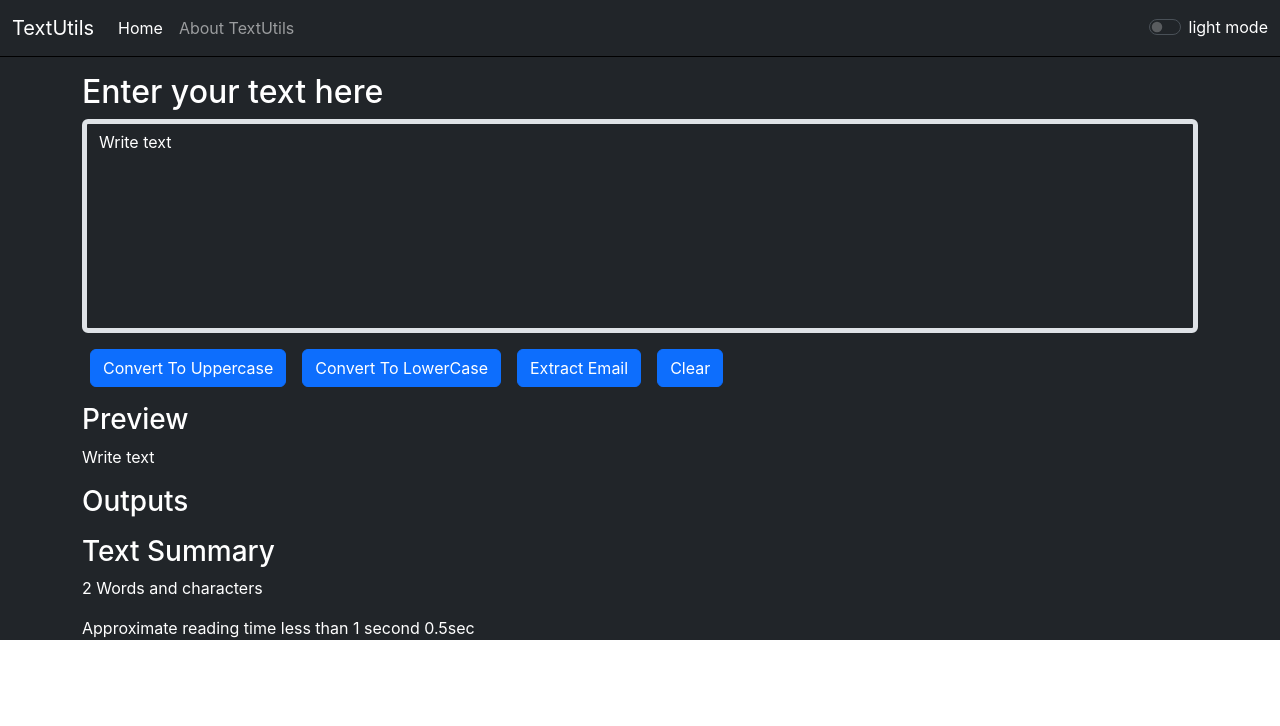
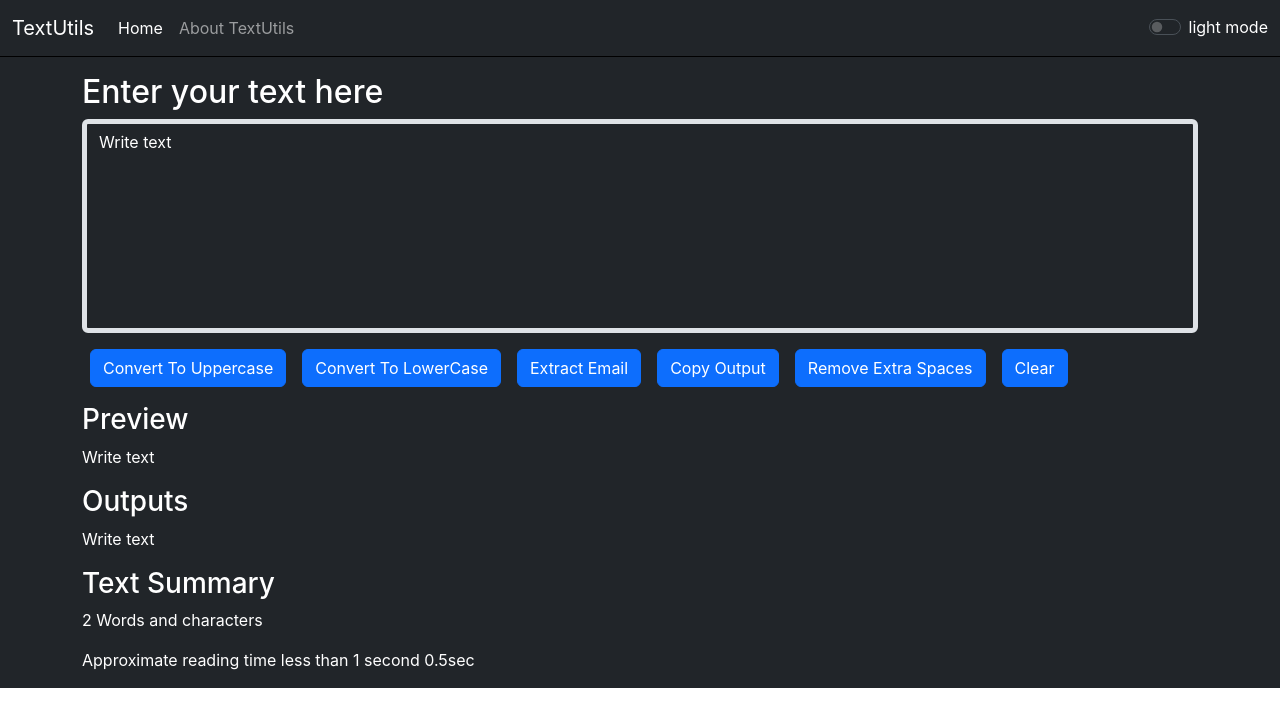
Before and after one commit to animeshmaiti/textUtils, a React (Create React App) app: page / in a window 1280 px wide. Shown: the top 726 px of the page. Built offline with nearby package versions, Linux system fonts and the light colour scheme.

Commit message:
add more utils

```diff
--- a/src/App.css
+++ b/src/App.css
@@ -7,3 +7,6 @@ textarea.form-control{
 .form-check-label{
   color: aliceblue;
 }
+.alert{
+  margin-bottom: 0;
+}
--- a/src/App.jsx
+++ b/src/App.jsx
@@ -1,39 +1,58 @@
 import "./App.css";
+import Alert from "./components/Alert";
 import Navbar from "./components/Navbar";
 import TextForm from "./components/TextForm";
-import {useState} from 'react'
+import { useState } from "react";
 
 function App() {
-  const [myStyle,setMyStyle]= useState({
+  const [myStyle, setMyStyle] = useState({
     color: "white",
-    backgroundColor: '#212529',
+    backgroundColor: "#212529",
     btnText: "light mode",
-    nav_bg:"navbar navbar-expand-lg bg-dark",
-    nav_style:"dark",
+    nav_bg: "navbar navbar-expand-lg bg-dark",
+    nav_style: "dark",
   });
+  const [alert, setAlert] = useState(null);
+  const showAlert = (type, massage) => {
+    setAlert({
+      msg: massage,
+      type: type,
+    });
+    setTimeout(() => {
+      setAlert(null);
+    }, 1500);
+  };
   const toggleStyle = () => {
     if (myStyle.color === "white") {
       setMyStyle({
         color: "#212529",
         backgroundColor: "white",
         btnText: "Dark Mode",
-        nav_bg:"navbar navbar-expand-lg",
-        nav_style:"light",
+        nav_bg: "navbar navbar-expand-lg",
+        nav_style: "light",
       });
+      showAlert("success","Light mode is enabled");
     } else {
-        setMyStyle({
+      setMyStyle({
         color: "white",
         backgroundColor: "#212529",
         btnText: "Light Mode",
-        nav_bg:"navbar navbar-expand-lg bg-dark",
-        nav_style:"dark",
+        nav_bg: "navbar navbar-expand-lg bg-dark",
+        nav_style: "dark",
       });
+      showAlert("success","Dark mode is enabled");
     }
   };
   return (
     <>
-      <Navbar title="TextUtils" aboutText="About TextUtils" myTheme={myStyle} toggleStyle={toggleStyle}/>
-      <TextForm heading="Enter your text here" myTheme={myStyle}/>
+      <Navbar
+        title="TextUtils"
+        aboutText="About TextUtils"
+        myTheme={myStyle}
+        toggleStyle={toggleStyle}
+      />
+      <Alert alert={alert}/>
+      <TextForm heading="Enter your text here" myTheme={myStyle} />
     </>
   );
 }
--- /dev/null
+++ b/src/components/Alert.jsx
@@ -0,0 +1,20 @@
+import React from "react";
+
+function Alert(props) {
+
+    const capitalize=(word)=>{
+        const lower = word.toLowerCase();
+        return lower.charAt(0).toUpperCase()+lower.slice(1);
+    }
+  return (
+    props.alert && <div
+      className={`alert alert-${props.alert.type} alert-dismissible fade show`}
+      role="alert"
+    >
+      <strong>{capitalize(props.alert.type)}:</strong>
+      {props.alert.msg}
+    </div>
+  );
+}
+
+export default Alert;
--- a/src/components/TextForm.jsx
+++ b/src/components/TextForm.jsx
@@ -1,13 +1,17 @@
 import React, { useState } from "react";
 
 export default function TextForm(props) {
-  const [text, inputText] = useState({
+  let margin={
+    marginBottom: '0px',
+    paddingBottom: '16px',
+  }
+  const [text, setText] = useState({
     inText: "Write text",
-    outText: " ",
+    outText: "Write text",
   });
   const handleOnChange = (event) => {
     console.log("typing...");
-    inputText({ ...text, inText: event.target.value, outText: "" });
+    setText({ ...text, inText: event.target.value, outText: "" });
   };
   const readTime = (count) => {
     let time = count * 0.25;
@@ -31,14 +35,14 @@ export default function TextForm(props) {
   const handleUpClick = () => {
     console.log("clicked upper case");
     let newText = text.inText.toUpperCase();
-    inputText({ ...text, outText: newText });
+    setText({ ...text, outText: newText });
   };
   const handleLoClick = () => {
     let newText = text.inText.toLocaleLowerCase();
-    inputText({ ...text, outText: newText });
+    setText({ ...text, outText: newText });
   };
   const handleClearText = () => {
-    inputText({ ...text, inText: "", outText: "" });
+    setText({ ...text, inText: "", outText: "" });
     console.log("text cleared");
   };
   const handleExtractEmail = () => {
@@ -47,11 +51,18 @@ export default function TextForm(props) {
     if (matches) {
       const emails = matches.join(",\n");
       console.log("email extracted");
-      inputText({ ...text, outText: emails });
+      setText({ ...text, outText: emails });
     } else {
-      inputText({ ...text, outText: "Email not found" });
+      setText({ ...text, outText: "Email not found" });
     }
   };
+  const handleCopyText=()=>{
+    navigator.clipboard.writeText(text.outText);
+  }
+  const handleExtraSpace=()=>{
+    let newText=text.inText.split(/[ ]+/);
+    setText({...text,inText:newText.join(" "),outText:newText.join(" ")});
+  }
   return (
     <>
       <div style={props.myTheme}>
@@ -76,6 +87,12 @@ export default function TextForm(props) {
           <button className="btn btn-primary mx-2" onClick={handleExtractEmail}>
             Extract Email
           </button>
+          <button className="btn btn-primary mx-2" onClick={handleCopyText}>
+            Copy Output
+          </button>
+          <button className="btn btn-primary mx-2" onClick={handleExtraSpace}>
+            Remove Extra Spaces
+          </button>
           <button className="btn btn-primary mx-2" onClick={handleClearText}>
             Clear
           </button>
@@ -89,7 +106,7 @@ export default function TextForm(props) {
           <p>
             {wordCount()} Words and {text.length} characters
           </p>
-          <p>
+          <p style={margin}>
             Approximate reading time {readTime(text.inText.split(" ").length)}{" "}
           </p>
         </div>
```
